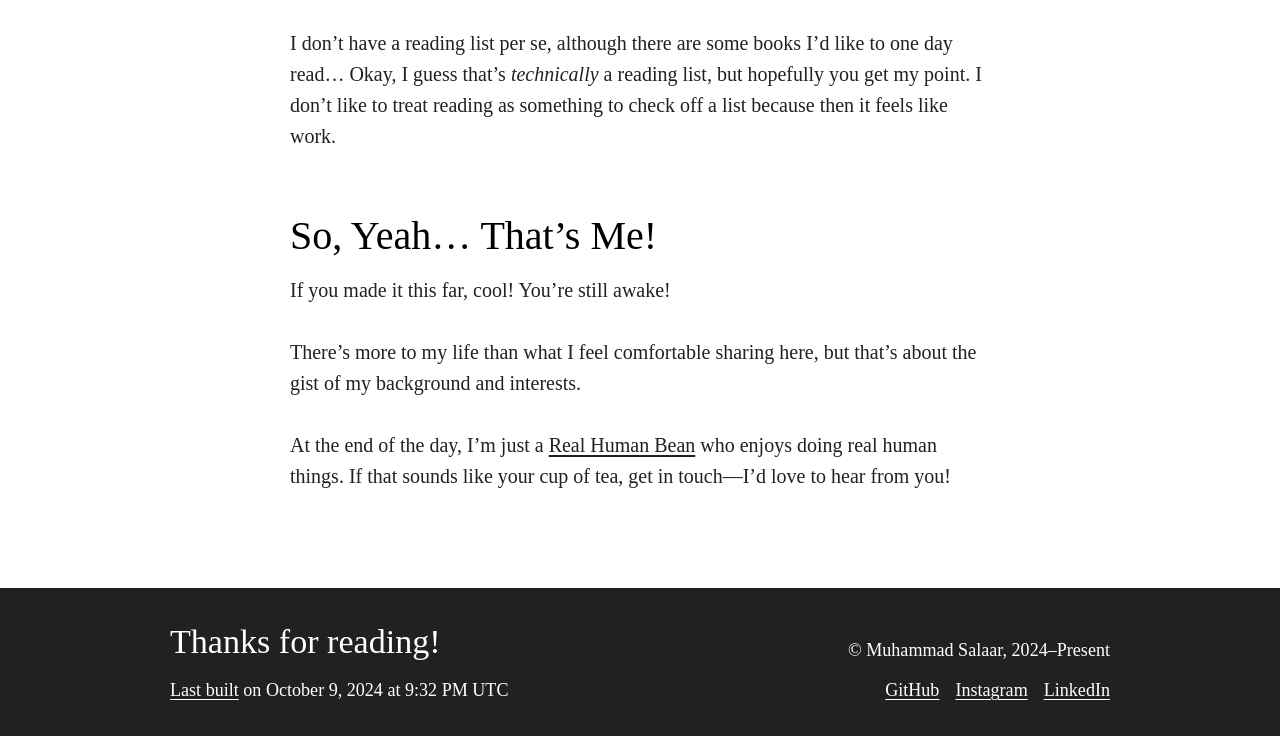
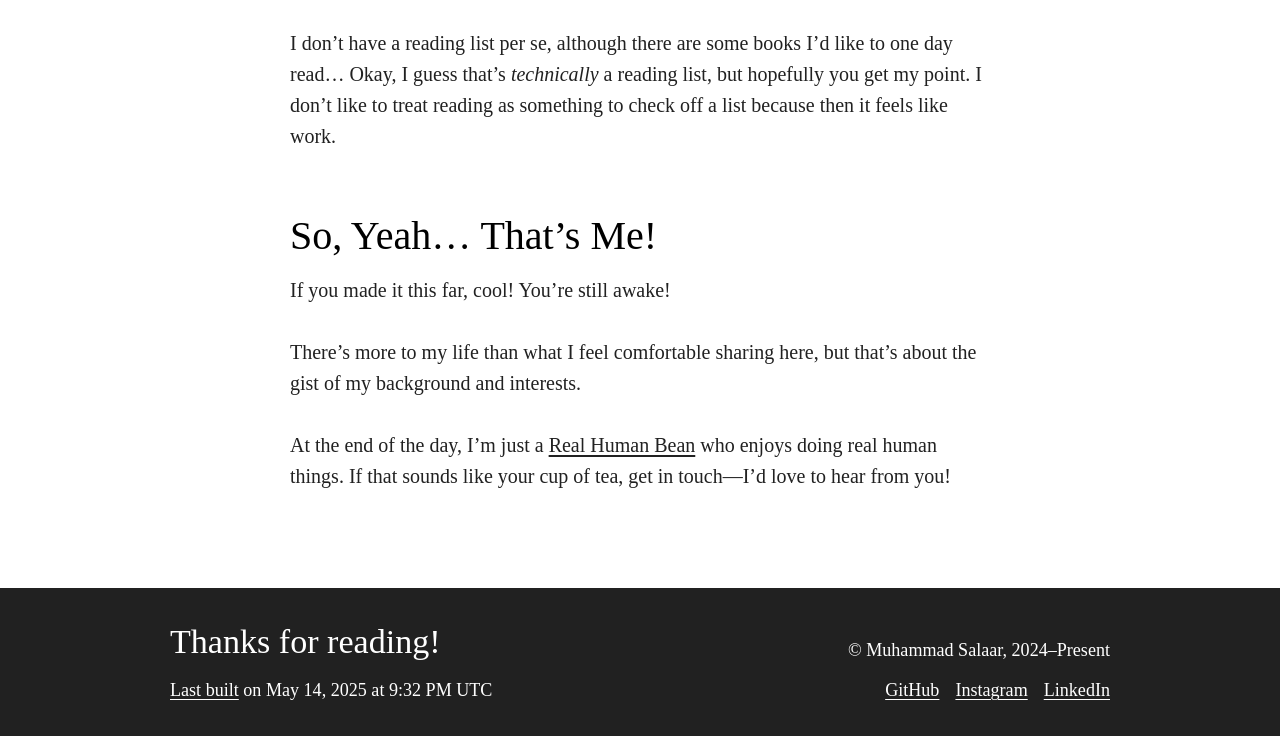
Before and after one commit to Redgerd/muhammadSalaar, a plain HTML site: page about.html in a window 1280 px wide. Shown: the part 2368-3104 px from the top of the page. Drawn offline with Linux system fonts and the light colour scheme.

Commit message:
Time update

```diff
--- a/about.html
+++ b/about.html
@@ -182,7 +182,7 @@
             >
             on
             <time datetime="2024-10-09T21:32:46.756Z"
-              >October 9, 2024 at 9:32 PM UTC</time
+              >May 14, 2025 at 9:32 PM UTC</time
             >&nbsp;
           </p>
         </div>
```
Also changed, not shown: index.html (+1 -1 lines).
